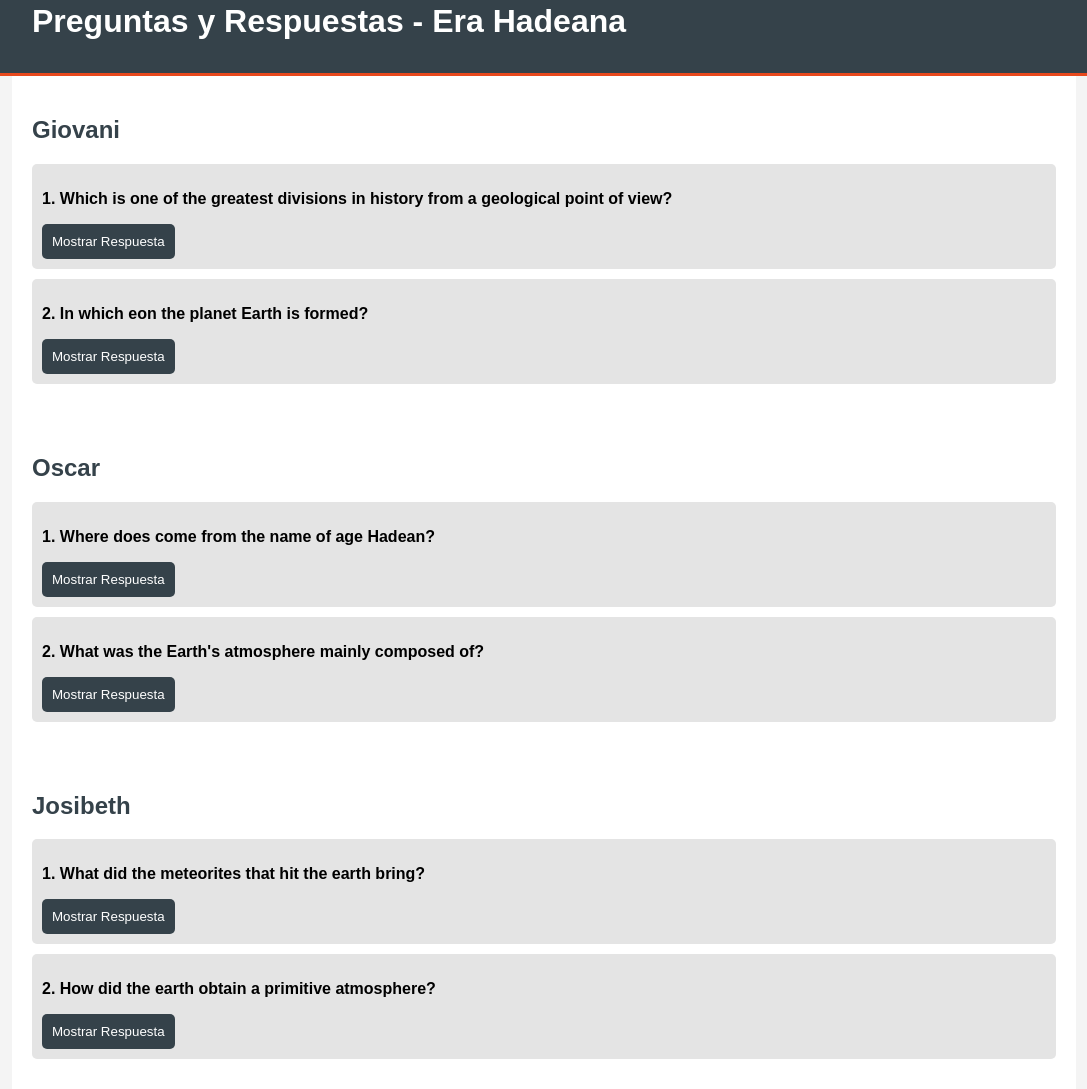
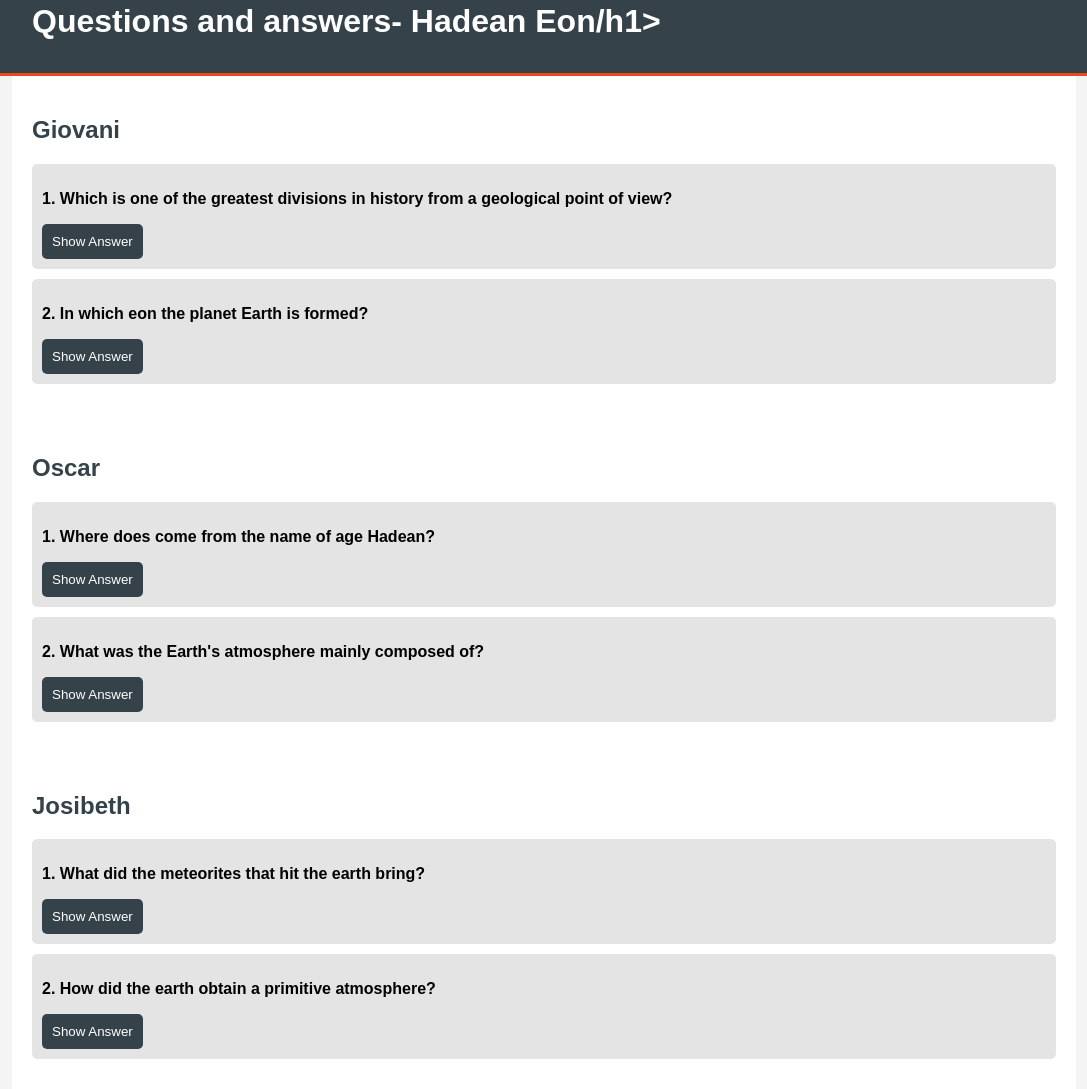
Before and after one commit to Waspexz/waspexz.github.io, a plain HTML site: page index.html in a window 1280 px wide. Shown: the part 27-1116 px from the top of the page, without its empty margins (96-1183 px from the left). Drawn offline with Linux system fonts and the light colour scheme.

Commit message:
Update index.html

```diff
--- a/index.html
+++ b/index.html
@@ -89,7 +89,7 @@
     <header>
         <div class="container">
             <div id="branding">
-                <h1>Preguntas y Respuestas - Era Hadeana</h1>
+                <h1>Questions and answers- Hadean Eon/h1>
             </div>
         </div>
     </header>
@@ -98,14 +98,14 @@
         <h2>Giovani</h2>
         <div class="question">
             <p><strong>1. Which is one of the greatest divisions in history from a geological point of view?</strong></p>
-            <button class="show-answer-btn" onclick="toggleAnswer('answer1')">Mostrar Respuesta</button>
+            <button class="show-answer-btn" onclick="toggleAnswer('answer1')">Show Answer</button>
             <div class="answer" id="answer1">
                 <p>The Hadic eon is one of the greatest divisions in history from a geological point of view.</p>
             </div>
         </div>
         <div class="question">
             <p><strong>2. In which eon the planet Earth is formed?</strong></p>
-            <button class="show-answer-btn" onclick="toggleAnswer('answer2')">Mostrar Respuesta</button>
+            <button class="show-answer-btn" onclick="toggleAnswer('answer2')">Show Answer</button>
             <div class="answer" id="answer2">
                 <p>The Hadic eon is known for being the eon in which Planet Earth is formed.</p>
             </div>
@@ -117,14 +117,14 @@
         <h2>Oscar</h2>
         <div class="question">
             <p><strong>1. Where does come from the name of age Hadean?</strong></p>
-            <button class="show-answer-btn" onclick="toggleAnswer('answer3')">Mostrar Respuesta</button>
+            <button class="show-answer-btn" onclick="toggleAnswer('answer3')">Show Answer</button>
             <div class="answer" id="answer3">
                 <p>The name "Hadean" comes from the Greek word "Hades," which referred to the Greek underworld because it is related to a stage of heat and confusion.</p>
             </div>
         </div>
         <div class="question">
             <p><strong>2. What was the Earth's atmosphere mainly composed of?</strong></p>
-            <button class="show-answer-btn" onclick="toggleAnswer('answer4')">Mostrar Respuesta</button>
+            <button class="show-answer-btn" onclick="toggleAnswer('answer4')">Show Answer</button>
             <div class="answer" id="answer4">
                 <p>Earth's atmosphere consists primarily of carbon dioxide, water vapor, methane, and ammonia.</p>
             </div>
@@ -136,14 +136,14 @@
         <h2>Josibeth</h2>
         <div class="question">
             <p><strong>1. What did the meteorites that hit the earth bring?</strong></p>
-            <button class="show-answer-btn" onclick="toggleAnswer('answer5')">Mostrar Respuesta</button>
+            <button class="show-answer-btn" onclick="toggleAnswer('answer5')">Show Answer</button>
             <div class="answer" id="answer5">
                 <p>Inside many of the meteorites that impacted the Earth's surface, there were small particles of water.</p>
             </div>
         </div>
         <div class="question">
             <p><strong>2. How did the earth obtain a primitive atmosphere?</strong></p>
-            <button class="show-answer-btn" onclick="toggleAnswer('answer6')">Mostrar Respuesta</button>
+            <button class="show-answer-btn" onclick="toggleAnswer('answer6')">Show Answer</button>
             <div class="answer" id="answer6">
                 <p>Thanks to the surface temperatures and constant volcanic eruptions, a large amount of gases began to be expelled to the surface, accumulating for millions of years, resulting in a primitive atmosphere.</p>
             </div>
```
